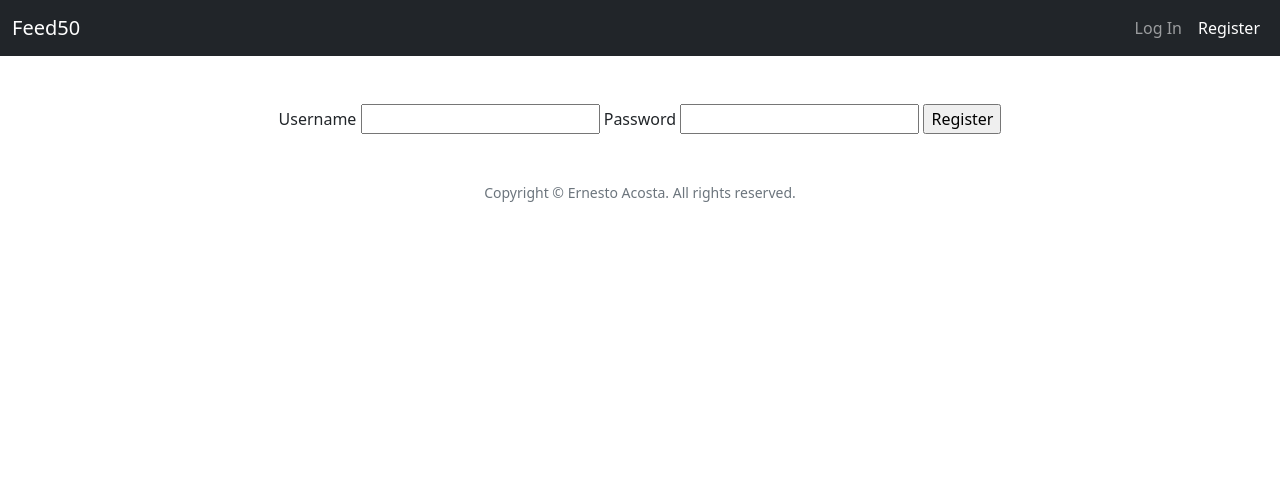
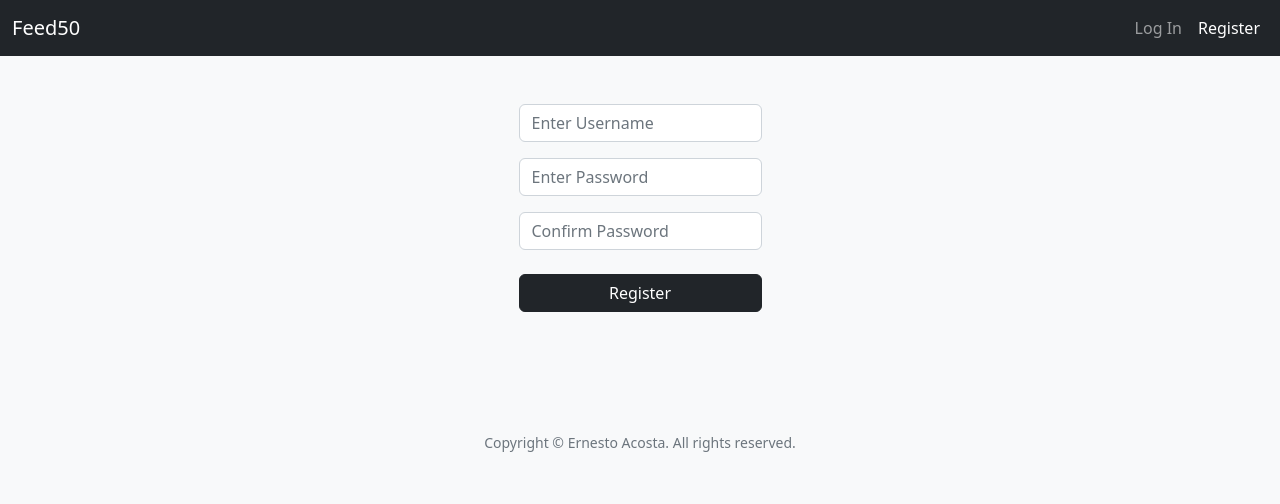
Before and after one commit to ernest0994/feed50, a Flask app: page /auth/register in a window 1280 px wide. Shown: the top 504 px of the page. Run offline with Flask 2, Linux system fonts and the light colour scheme.

Commit message:
Adding password_strength package, configuring password policy. Fixing styles and adding form for register.html + javascript

```diff
--- a/auth.py
+++ b/auth.py
@@ -7,6 +7,16 @@ from werkzeug.security import check_password_hash, generate_password_hash
 
 from db import get_db
 
+from password_strength import PasswordPolicy, PasswordStats
+
+policy = PasswordPolicy.from_names(
+    length=8,  # min length: 8
+    uppercase=1,  # need min. 2 uppercase letters
+    numbers=1,  # need min. 2 digits
+    special=1,  # need min. 2 special characters
+    strength=0.66
+)
+
 bp = Blueprint('auth', __name__, url_prefix='/auth')
 
 
@@ -15,6 +25,7 @@ def register():
     if request.method == 'POST':
         username = request.form['username']
         password = request.form['password']
+        stats = PasswordStats(password)
         db = get_db()
         error = None
 
@@ -22,6 +33,11 @@ def register():
             error = 'Username is required.'
         elif not password:
             error = 'Password is required.'
+        elif stats.strength() < 0.66:
+            print(stats.strength())
+            print(policy.test(password))
+            error = 'Your password must be 8-20 characters long, contain letters and numbers, at least 1 uppercase ' \
+                    'and 1 special characters, and must not contain spaces. '
 
         if error is None:
             try:
--- /dev/null
+++ b/static/register.js
@@ -0,0 +1,17 @@
+(() => {
+  'use strict';
+
+  // Fetch all the forms we want to apply custom Bootstrap validation styles to
+  const forms = document.querySelectorAll('.needs-validation');
+
+  // Loop over them and prevent submission
+  Array.prototype.slice.call(forms).forEach((form) => {
+    form.addEventListener('submit', (event) => {
+      if (!form.checkValidity()) {
+        event.preventDefault();
+        event.stopPropagation();
+      }
+      form.classList.add('was-validated');
+    }, false);
+  });
+})();
--- a/templates/auth/register.html
+++ b/templates/auth/register.html
@@ -5,11 +5,35 @@
 {% endblock %}
 
 {% block content %}
-    <form method="post">
-        <label for="username">Username</label>
-        <input name="username" id="username" required>
-        <label for="password">Password</label>
-        <input type="password" name="password" id="password" required>
-        <input type="submit" value="Register">
-    </form>
+    <div class="row justify-content-center">
+        <div class="col-sm-3 text-start">
+            <form method="post" class="needs-validation" novalidate>
+                <div class="mb-3 form-outline">
+                    <input type="text" class="form-control" id="username" name="username" placeholder="Enter Username"
+                           required>
+                    <div class="invalid-feedback">
+                        Please choose a username.
+                    </div>
+                </div>
+                <div class="mb-3">
+                    <input type="password" class="form-control" id="password" name="password"
+                           placeholder="Enter Password" required>
+                    <div class="invalid-feedback">
+                        Please type a strong password.
+                    </div>
+                </div>
+                <div class="mb-3">
+                    <input type="password" class="form-control" id="passwordConfirmation" name="passwordConfirmation"
+                           placeholder="Confirm Password" required>
+                    <div class="invalid-feedback">
+                        Please confirm your password.
+                    </div>
+                </div>
+                <div class="text-center mt-4 d-grid gap-2">
+                    <button type="submit" class="btn btn-dark">Register</button>
+                </div>
+            </form>
+        </div>
+    </div>
+    <script src="{{ url_for('static', filename='register.js') }}"></script>
 {% endblock %}
--- a/templates/base.html
+++ b/templates/base.html
@@ -54,15 +54,19 @@
     </header>
 {% endif %}
 
-<main class="container-fluid py-5 text-center">
+<div class="bg-light text-dark">
+    <main class="container py-5 text-center px-5">
         <section class="content">
             {% block content %}{% endblock %}
         </section>
     </main>
 
-<footer class="mb-5 small text-center text-muted">
+    <footer class="bd-footer small text-center text-muted pt-4 pb-1 mt-5">
+        <div class="mb-5">
             <p>Copyright &#169; Ernesto Acosta. All rights reserved.</p>
+        </div>
     </footer>
+</div>
 
 <script src="https://cdn.jsdelivr.net/npm/bootstrap@5.2.3/dist/js/bootstrap.bundle.min.js"
         integrity="sha384-kenU1KFdBIe4zVF0s0G1M5b4hcpxyD9F7jL+jjXkk+Q2h455rYXK/7HAuoJl+0I4"
```
Also changed, not shown: README.md. Lines whose indentation alone changed are shown as unchanged.
